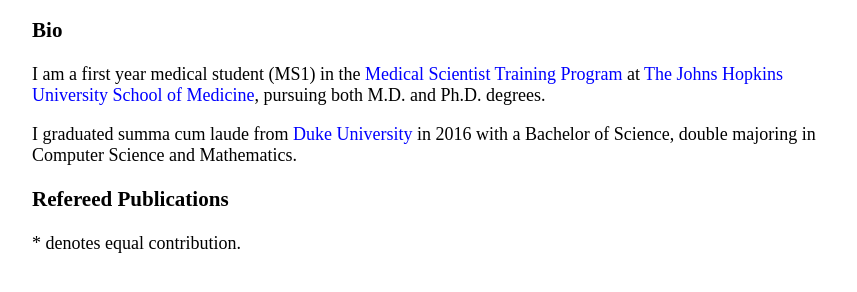
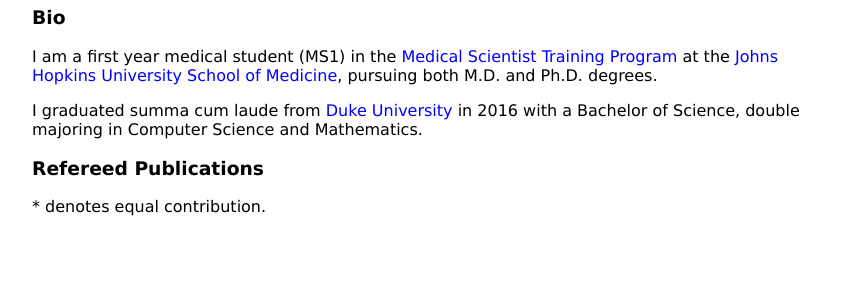
Before and after one commit to rogerzou/rogerzou.github.io, a plain HTML site: page index.html in a window 1280 px wide. Shown: the part 346-638 px from the top of the page, without its empty margins (208-1065 px from the left). Drawn offline with Linux system fonts and the light colour scheme; no server answers.

Commit message:
Update font

```diff
--- a/css/style.css
+++ b/css/style.css
@@ -9,10 +9,13 @@
 }
 
 body {
-  font-family: "Times New Roman", Georgia, Serif;
-  font-size: large;
+  font-family: Verdana, Geneva, sans-serif;
   margin: 0;
   padding: 0;
+}
+
+#pubs {
+  font-size: 90%;
 }
 
 li {
--- a/index.html
+++ b/index.html
@@ -68,16 +68,16 @@
 
 <h3>Bio</h3>
 
-<p>I am a first year medical student (MS1) in the <a href="http://www.hopkinsmedicine.org/mdphd/" target="_blank" class="text_links">Medical Scientist Training Program</a> at <a href="http://www.hopkinsmedicine.org/som/" target="_blank" class="text_links">The Johns Hopkins University School of Medicine</a>, pursuing both M.D. and Ph.D. degrees.
+<p>I am a first year medical student (MS1) in the <a href="http://www.hopkinsmedicine.org/mdphd/" target="_blank" class="text_links">Medical Scientist Training Program</a> at the <a href="http://www.hopkinsmedicine.org/som/" target="_blank" class="text_links">Johns Hopkins University School of Medicine</a>, pursuing both M.D. and Ph.D. degrees.
 
 <p>I graduated summa cum laude from <a href="https://duke.edu/" target="_blank" class="text_links">Duke University</a> in 2016 with a Bachelor of Science, double majoring in Computer Science and Mathematics.
 
 <h3>Refereed Publications</h3>
 * denotes equal contribution.
+<div id="pubs">
 <script>
 parse_bibtex("https://dl.dropboxusercontent.com/u/19887928/cv/pubs.bib", 'pubs');
 </script>
-<div id="pubs">
 </div>
 
 </div>
```
